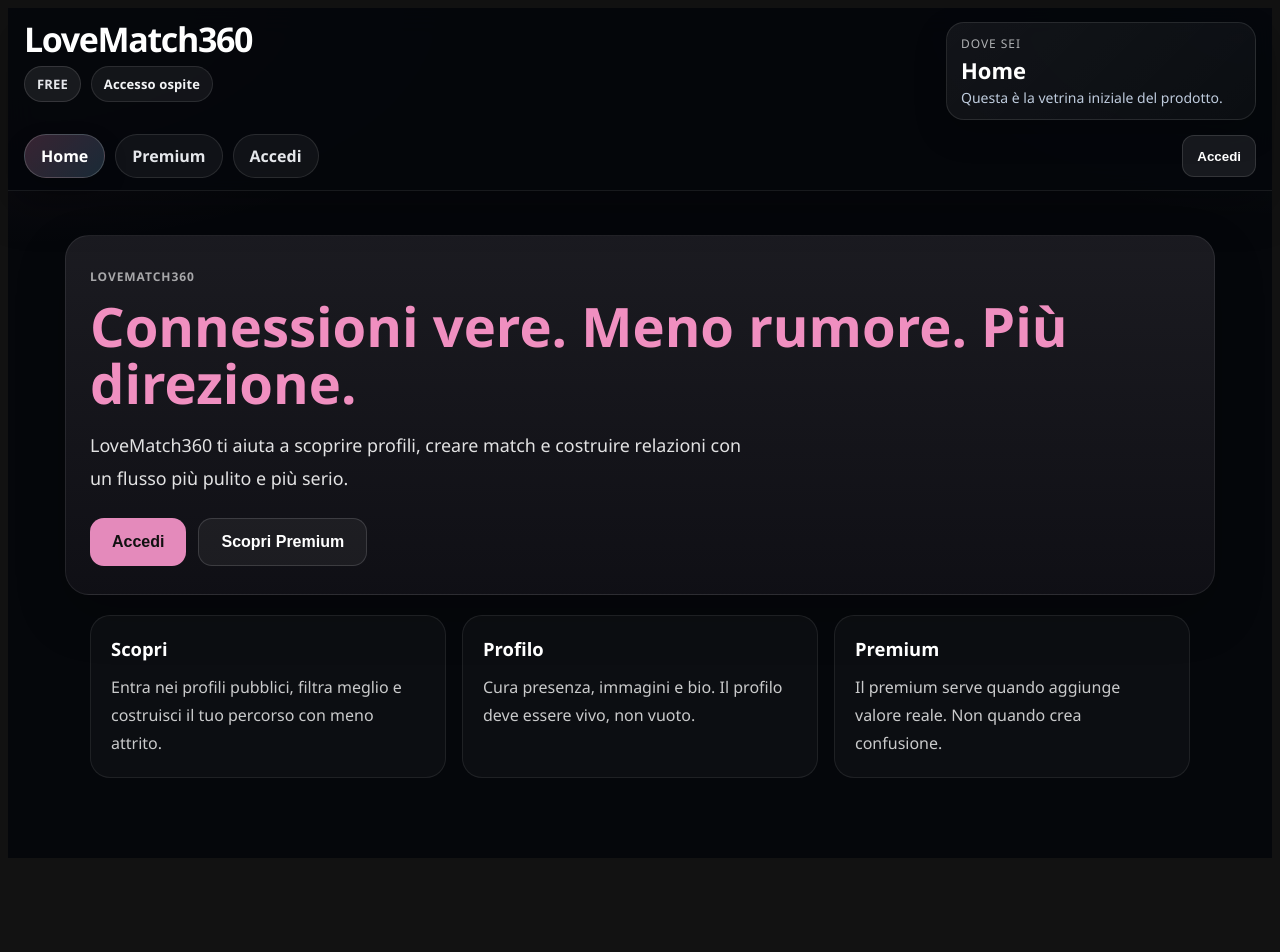
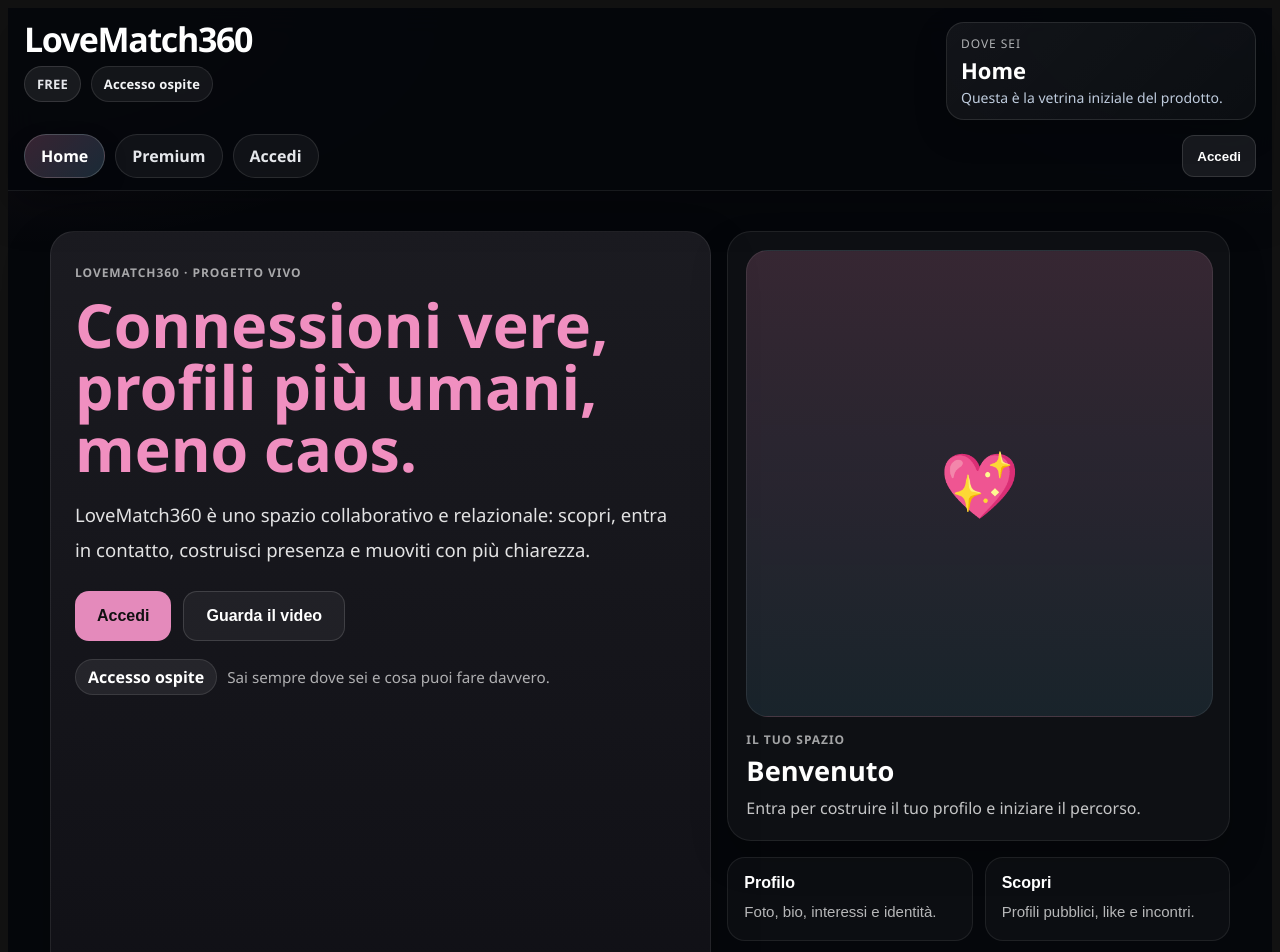
Before and after one commit to ciuval/lm360-admin-prod, a React (Vite) app: page /#/ in a window 1280 px wide. Shown: the top 952 px of the page. Before the commit the page ends 866 px from the top, so only its background shows below. Built offline with nearby package versions, Linux system fonts and the light colour scheme; no server answers.

Commit message:
make home denser warmer and more attractive

```diff
--- a/src/pages/Home.jsx
+++ b/src/pages/Home.jsx
@@ -1,12 +1,59 @@
-import React, { useEffect, useMemo, useState } from "react";
+import React, { useEffect, useMemo, useRef, useState } from "react";
 import { useNavigate } from "react-router-dom";
 import { loadCurrentAccountTier } from "../lib/accountTier";
+
+const FACEBOOK_VIDEO_URL = "https://www.facebook.com/";
+
+function createClickSound() {
+  try {
+    const AudioContextClass = window.AudioContext || window.webkitAudioContext;
+    if (!AudioContextClass) return null;
+
+    const ctx = new AudioContextClass();
+
+    return () => {
+      try {
+        if (ctx.state === "suspended") {
+          ctx.resume();
+        }
+
+        const oscillator = ctx.createOscillator();
+        const gainNode = ctx.createGain();
+
+        oscillator.type = "sine";
+        oscillator.frequency.setValueAtTime(740, ctx.currentTime);
+        oscillator.frequency.exponentialRampToValueAtTime(520, ctx.currentTime + 0.06);
+
+        gainNode.gain.setValueAtTime(0.0001, ctx.currentTime);
+        gainNode.gain.exponentialRampToValueAtTime(0.035, ctx.currentTime + 0.01);
+        gainNode.gain.exponentialRampToValueAtTime(0.0001, ctx.currentTime + 0.09);
+
+        oscillator.connect(gainNode);
+        gainNode.connect(ctx.destination);
+
+        oscillator.start(ctx.currentTime);
+        oscillator.stop(ctx.currentTime + 0.09);
+      } catch {
+        // no-op
+      }
+    };
+  } catch {
+    return null;
+  }
+}
 
 export default function Home() {
   const navigate = useNavigate();
   const [loading, setLoading] = useState(true);
   const [isAuthed, setIsAuthed] = useState(false);
   const [tier, setTier] = useState("free");
+  const [profile, setProfile] = useState(null);
+
+  const clickSoundRef = useRef(null);
+
+  useEffect(() => {
+    clickSoundRef.current = createClickSound();
+  }, []);
 
   useEffect(() => {
     let alive = true;
@@ -14,18 +61,23 @@ export default function Home() {
     async function run() {
       try {
         setLoading(true);
+
         const result = await loadCurrentAccountTier();
 
         if (!alive) return;
 
         setIsAuthed(Boolean(result?.isAuthed));
         setTier(result?.tier || "free");
+        setProfile(result?.profile || null);
       } catch {
         if (!alive) return;
         setIsAuthed(false);
         setTier("free");
+        setProfile(null);
       } finally {
-        if (alive) setLoading(false);
+        if (alive) {
+          setLoading(false);
+        }
       }
     }
 
@@ -36,11 +88,17 @@ export default function Home() {
     };
   }, []);
 
-  const content = useMemo(() => {
+  const displayName = useMemo(() => {
+    if (profile?.nome && String(profile.nome).trim()) return String(profile.nome).trim();
+    return isAuthed ? "Bentornato" : "Benvenuto";
+  }, [profile, isAuthed]);
+
+  const heroContent = useMemo(() => {
     if (loading) {
       return {
-        title: "LoveMatch360",
-        description: "Stiamo preparando il tuo spazio.",
+        title: "LoveMatch360 sta accendendo il tuo spazio.",
+        description:
+          "Un attimo ancora: stiamo leggendo il tuo stato account per mostrarti il percorso giusto.",
         primaryLabel: "Attendi",
         secondaryLabel: "Home",
       };
@@ -48,19 +106,19 @@ export default function Home() {
 
     if (!isAuthed) {
       return {
-        title: "Connessioni vere. Meno rumore. Più direzione.",
+        title: "Connessioni vere, profili più umani, meno caos.",
         description:
-          "LoveMatch360 ti aiuta a scoprire profili, creare match e costruire relazioni con un flusso più pulito e più serio.",
+          "LoveMatch360 è uno spazio collaborativo e relazionale: scopri, entra in contatto, costruisci presenza e muoviti con più chiarezza.",
         primaryLabel: "Accedi",
-        secondaryLabel: "Scopri Premium",
+        secondaryLabel: "Guarda il video",
       };
     }
 
     if (tier === "admin") {
       return {
-        title: "Controllo attivo. Visione chiara.",
+        title: `Ciao ${displayName}, il sistema è vivo.`,
         description:
-          "Il tuo account ha accesso amministrativo. Puoi entrare subito nelle aree operative o tornare al profilo.",
+          "Hai accesso amministrativo e una vista completa del progetto. Puoi orientarti subito, controllare i percorsi reali e tenere il sito sotto guida.",
         primaryLabel: "Apri Admin",
         secondaryLabel: "Vai al profilo",
       };
@@ -68,9 +126,9 @@ export default function Home() {
 
     if (tier === "super") {
       return {
-        title: "Hai già l’accesso più alto disponibile.",
+        title: `${displayName}, hai già il massimo accesso.`,
         description:
-          "Ora il punto è usare bene scoperta, profilo e continuità. Nessun upsell inutile.",
+          "Il tuo profilo è attivo al livello più alto del flusso commerciale. Ora conta usare bene visibilità, scoperta e qualità della presenza.",
         primaryLabel: "Scopri i profili",
         secondaryLabel: "Vai al profilo",
       };
@@ -78,92 +136,187 @@ export default function Home() {
 
     if (tier === "premium") {
       return {
-        title: "Il tuo Premium è già attivo.",
+        title: `${displayName}, il tuo Premium è acceso.`,
         description:
-          "Usa il livello sbloccato per entrare più in profondità nella scoperta e nel matching.",
+          "Hai già accesso alle funzioni sbloccate. Adesso il valore sta nel modo in cui usi scoperta, immagini, bio e presenza.",
         primaryLabel: "Scopri i profili",
         secondaryLabel: "Vai al profilo",
       };
     }
 
     return {
-      title: "Il tuo profilo è acceso. Ora dagli direzione.",
+      title: `${displayName}, il tuo profilo può brillare molto di più.`,
       description:
-        "Completa il profilo, entra nella scoperta e usa LoveMatch360 in modo più intenzionale.",
+        "Completa immagini, bio e interessi. Entra in scoperta e costruisci un percorso più vivo, più chiaro e più attraente.",
       primaryLabel: "Scopri i profili",
-      secondaryLabel: "Vai a Premium",
+      secondaryLabel: "Diventa Premium",
     };
+  }, [loading, isAuthed, tier, displayName]);
+
+  const statusLabel = useMemo(() => {
+    if (loading) return "Caricamento stato account...";
+    if (!isAuthed) return "Accesso ospite";
+    if (tier === "admin") return "Account admin attivo";
+    if (tier === "super") return "Account super attivo";
+    if (tier === "premium") return "Account premium attivo";
+    return "Account base attivo";
   }, [loading, isAuthed, tier]);
 
-  const handlePrimaryAction = () => {
+  const profileImage = useMemo(() => {
+    return profile?.foto_url || profile?.avatar_url || null;
+  }, [profile]);
+
+  const playClick = () => {
+    clickSoundRef.current?.();
+  };
+
+  const go = (path) => {
+    playClick();
+    navigate(path);
+  };
+
+  const openExternal = (url) => {
+    playClick();
+    window.open(url, "_blank", "noopener,noreferrer");
+  };
+
+  const handlePrimary = () => {
     if (loading) return;
 
     if (!isAuthed) {
-      navigate("/login");
+      go("/login");
       return;
     }
 
     if (tier === "admin") {
-      navigate("/admin");
+      go("/admin");
       return;
     }
 
-    navigate("/scopri");
+    go("/scopri");
   };
 
-  const handleSecondaryAction = () => {
+  const handleSecondary = () => {
     if (loading) return;
 
     if (!isAuthed) {
-      navigate("/premium");
+      openExternal(FACEBOOK_VIDEO_URL);
       return;
     }
 
     if (tier === "admin" || tier === "premium" || tier === "super") {
-      navigate("/profilo");
+      go("/profilo");
       return;
     }
 
-    navigate("/premium");
+    go("/premium");
   };
 
   return (
-    <section style={sectionStyle}>
-      <div style={heroCardStyle}>
-        <span style={eyebrowStyle}>LoveMatch360</span>
-        <h1 style={titleStyle}>{content.title}</h1>
-        <p style={descriptionStyle}>{content.description}</p>
+    <section style={pageStyle}>
+      <div style={heroGridStyle}>
+        <div style={heroTextCardStyle}>
+          <span style={eyebrowStyle}>LoveMatch360 · progetto vivo</span>
 
-        <div style={actionsStyle}>
-          <button type="button" style={primaryButtonStyle} onClick={handlePrimaryAction}>
-            {content.primaryLabel}
-          </button>
+          <h1 style={titleStyle}>{heroContent.title}</h1>
 
-          <button type="button" style={secondaryButtonStyle} onClick={handleSecondaryAction}>
-            {content.secondaryLabel}
-          </button>
+          <p style={descriptionStyle}>{heroContent.description}</p>
+
+          <div style={actionsStyle}>
+            <button
+              type="button"
+              style={primaryButtonStyle}
+              onClick={handlePrimary}
+              disabled={loading}
+            >
+              {heroContent.primaryLabel}
+            </button>
+
+            <button
+              type="button"
+              style={secondaryButtonStyle}
+              onClick={handleSecondary}
+              disabled={loading}
+            >
+              {heroContent.secondaryLabel}
+            </button>
+          </div>
+
+          <div style={statusRowStyle}>
+            <span style={statusBadgeStyle}>{statusLabel}</span>
+            <span style={mutedInlineStyle}>Sai sempre dove sei e cosa puoi fare davvero.</span>
+          </div>
+        </div>
+
+        <div style={identityPanelStyle}>
+          <div style={identityHeroStyle}>
+            {profileImage ? (
+              <img
+                src={profileImage}
+                alt={displayName}
+                style={identityImageStyle}
+              />
+            ) : (
+              <div style={identityPlaceholderStyle}>💖</div>
+            )}
+
+            <div style={identityCopyStyle}>
+              <div style={identityKickerStyle}>Il tuo spazio</div>
+              <div style={identityNameStyle}>{displayName}</div>
+              <div style={identityMetaStyle}>
+                {isAuthed
+                  ? "Profilo vivo, presenza modificabile, accesso reale."
+                  : "Entra per costruire il tuo profilo e iniziare il percorso."}
+              </div>
+            </div>
+          </div>
+
+          <div style={quickGridStyle}>
+            <button type="button" style={quickCardStyle} onClick={() => go("/profilo")}>
+              <span style={quickTitleStyle}>Profilo</span>
+              <span style={quickTextStyle}>Foto, bio, interessi e identità.</span>
+            </button>
+
+            <button type="button" style={quickCardStyle} onClick={() => go("/scopri")}>
+              <span style={quickTitleStyle}>Scopri</span>
+              <span style={quickTextStyle}>Profili pubblici, like e incontri.</span>
+            </button>
+
+            <button type="button" style={quickCardStyle} onClick={() => go("/premium")}>
+              <span style={quickTitleStyle}>Premium</span>
+              <span style={quickTextStyle}>Valore, accesso e percorso chiaro.</span>
+            </button>
+
+            <button type="button" style={quickCardStyle} onClick={() => openExternal(FACEBOOK_VIDEO_URL)}>
+              <span style={quickTitleStyle}>Video Facebook</span>
+              <span style={quickTextStyle}>Apri il video esterno del progetto.</span>
+            </button>
+          </div>
         </div>
       </div>
 
-      <div style={gridStyle}>
+      <div style={infoGridStyle}>
         <article style={infoCardStyle}>
-          <h2 style={cardTitleStyle}>Scopri</h2>
+          <h2 style={cardTitleStyle}>Chi siamo</h2>
           <p style={cardTextStyle}>
-            Entra nei profili pubblici, filtra meglio e costruisci il tuo percorso con meno attrito.
+            Un sito relazionale e collaborativo: più umano, più diretto, meno tecnico da sentire,
+            più chiaro da vivere.
           </p>
         </article>
 
         <article style={infoCardStyle}>
-          <h2 style={cardTitleStyle}>Profilo</h2>
+          <h2 style={cardTitleStyle}>Dove puoi andare</h2>
           <p style={cardTextStyle}>
-            Cura presenza, immagini e bio. Il profilo deve essere vivo, non vuoto.
+            Profilo, Scopri, Premium, Billing, Admin: solo percorsi vivi. Niente pulsanti fantasma,
+            niente strade senza uscita.
           </p>
         </article>
 
         <article style={infoCardStyle}>
-          <h2 style={cardTitleStyle}>Premium</h2>
+          <h2 style={cardTitleStyle}>Come si usa</h2>
           <p style={cardTextStyle}>
-            Il premium serve quando aggiunge valore reale. Non quando crea confusione.
+            Entri, sistemi il profilo, scopri persone, metti like, crei match e costruisci una
+            presenza più forte nel tempo.
           </p>
         </article>
       </div>
@@ -171,13 +324,19 @@ export default function Home() {
   );
 }
 
-const sectionStyle = {
-  padding: "24px 16px 48px",
+const pageStyle = {
+  padding: "20px 16px 40px",
 };
 
-const heroCardStyle = {
-  maxWidth: "1100px",
+const heroGridStyle = {
+  maxWidth: "1180px",
   margin: "0 auto",
+  display: "grid",
+  gridTemplateColumns: "minmax(0, 1.25fr) minmax(320px, 0.95fr)",
+  gap: "16px",
+};
+
+const heroTextCardStyle = {
   padding: "28px 24px",
   borderRadius: "24px",
   border: "1px solid rgba(255,255,255,0.08)",
@@ -197,17 +356,17 @@ const eyebrowStyle = {
 const titleStyle = {
   margin: "12px 0 0",
   color: "#f08fc0",
-  fontSize: "clamp(2rem, 5vw, 3.4rem)",
-  lineHeight: 1.04,
+  fontSize: "clamp(2.2rem, 5vw, 3.8rem)",
+  lineHeight: 1.02,
 };
 
 const descriptionStyle = {
   marginTop: "18px",
   marginBottom: 0,
   color: "rgba(255,255,255,0.88)",
-  fontSize: "1.12rem",
-  lineHeight: 1.8,
-  maxWidth: "65ch",
+  fontSize: "1.16rem",
+  lineHeight: 1.85,
+  maxWidth: "64ch",
 };
 
 const actionsStyle = {
@@ -218,7 +377,7 @@ const actionsStyle = {
 };
 
 const primaryButtonStyle = {
-  padding: "14px 22px",
+  padding: "15px 22px",
   border: "none",
   borderRadius: "14px",
   backgroundColor: "#e48abb",
@@ -229,7 +388,7 @@ const primaryButtonStyle = {
 };
 
 const secondaryButtonStyle = {
-  padding: "14px 22px",
+  padding: "15px 22px",
   borderRadius: "14px",
   border: "1px solid rgba(255,255,255,0.14)",
   background: "rgba(255,255,255,0.05)",
@@ -239,11 +398,124 @@ const secondaryButtonStyle = {
   cursor: "pointer",
 };
 
-const gridStyle = {
-  maxWidth: "1100px",
-  margin: "20px auto 0",
+const statusRowStyle = {
+  marginTop: "18px",
+  display: "flex",
+  gap: "10px",
+  flexWrap: "wrap",
+  alignItems: "center",
+};
+
+const statusBadgeStyle = {
+  display: "inline-flex",
+  alignItems: "center",
+  minHeight: 34,
+  padding: "0 12px",
+  borderRadius: 999,
+  background: "rgba(255,255,255,0.07)",
+  border: "1px solid rgba(255,255,255,0.10)",
+  color: "#ffffff",
+  fontWeight: 700,
+};
+
+const mutedInlineStyle = {
+  color: "rgba(255,255,255,0.66)",
+  fontSize: "0.95rem",
+};
+
+const identityPanelStyle = {
   display: "grid",
-  gridTemplateColumns: "repeat(auto-fit, minmax(280px, 1fr))",
+  gap: "16px",
+};
+
+const identityHeroStyle = {
+  padding: "18px",
+  borderRadius: "24px",
+  border: "1px solid rgba(255,255,255,0.08)",
+  background: "rgba(255,255,255,0.04)",
+  boxShadow: "0 18px 36px rgba(0,0,0,0.22)",
+};
+
+const identityImageStyle = {
+  width: "100%",
+  aspectRatio: "1 / 1",
+  objectFit: "cover",
+  borderRadius: "22px",
+  display: "block",
+};
+
+const identityPlaceholderStyle = {
+  width: "100%",
+  aspectRatio: "1 / 1",
+  borderRadius: "22px",
+  display: "grid",
+  placeItems: "center",
+  fontSize: "4rem",
+  background: "linear-gradient(180deg, rgba(240,143,192,0.18), rgba(125,211,252,0.10))",
+  border: "1px solid rgba(255,255,255,0.08)",
+};
+
+const identityCopyStyle = {
+  marginTop: "14px",
+};
+
+const identityKickerStyle = {
+  fontSize: "12px",
+  textTransform: "uppercase",
+  letterSpacing: "0.08em",
+  color: "rgba(255,255,255,0.62)",
+  fontWeight: 800,
+};
+
+const identityNameStyle = {
+  marginTop: "8px",
+  fontSize: "1.7rem",
+  fontWeight: 900,
+  color: "#ffffff",
+  lineHeight: 1.08,
+};
+
+const identityMetaStyle = {
+  marginTop: "10px",
+  color: "rgba(255,255,255,0.76)",
+  lineHeight: 1.7,
+};
+
+const quickGridStyle = {
+  display: "grid",
+  gridTemplateColumns: "repeat(2, minmax(0, 1fr))",
+  gap: "12px",
+};
+
+const quickCardStyle = {
+  textAlign: "left",
+  padding: "16px",
+  borderRadius: "18px",
+  border: "1px solid rgba(255,255,255,0.08)",
+  background: "rgba(255,255,255,0.03)",
+  color: "#ffffff",
+  cursor: "pointer",
+};
+
+const quickTitleStyle = {
+  display: "block",
+  fontWeight: 800,
+  fontSize: "1rem",
+};
+
+const quickTextStyle = {
+  display: "block",
+  marginTop: "8px",
+  color: "rgba(255,255,255,0.70)",
+  lineHeight: 1.55,
+  fontSize: "0.94rem",
+};
+
+const infoGridStyle = {
+  maxWidth: "1180px",
+  margin: "16px auto 0",
+  display: "grid",
+  gridTemplateColumns: "repeat(auto-fit, minmax(260px, 1fr))",
   gap: "16px",
 };
 
```
